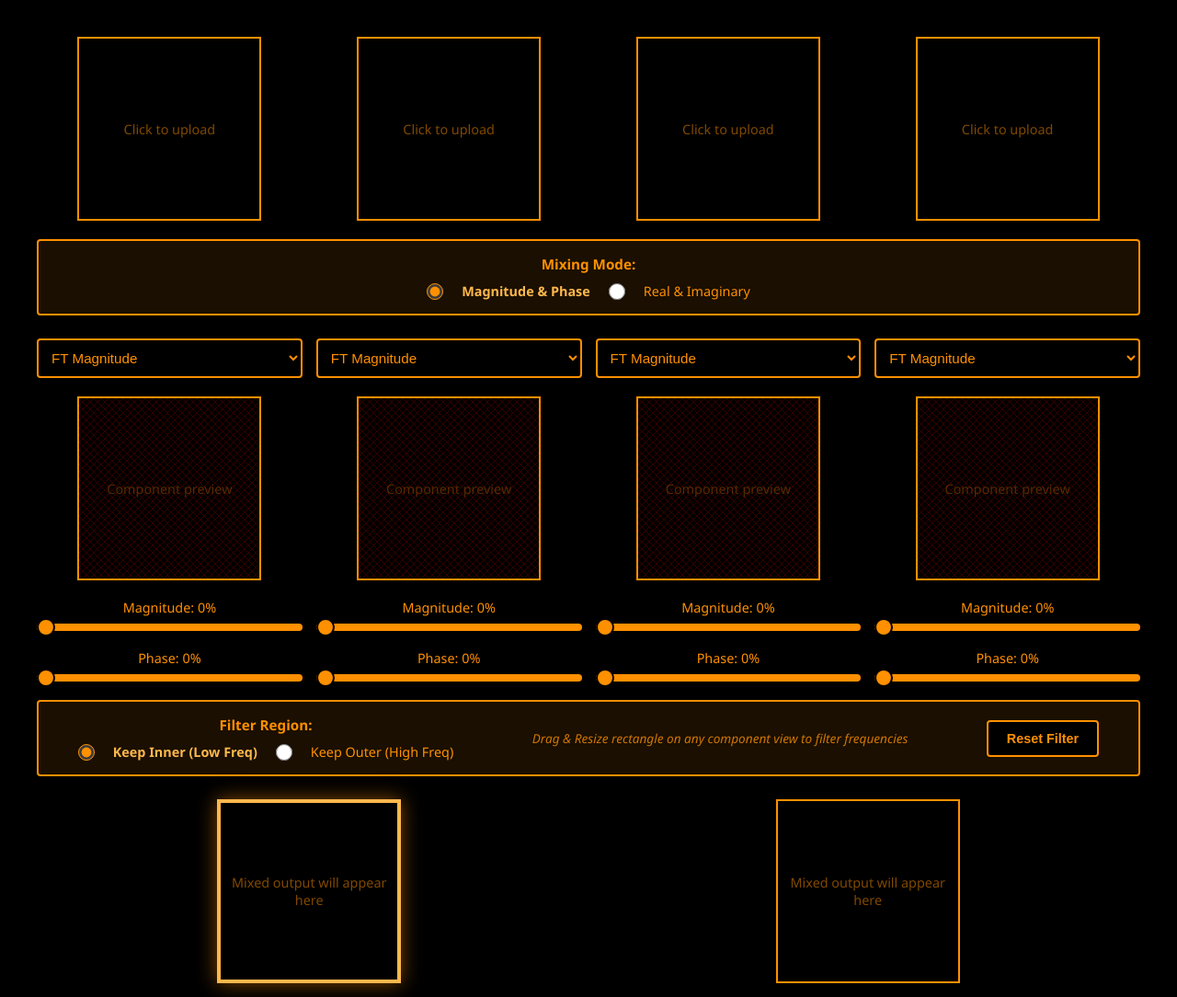
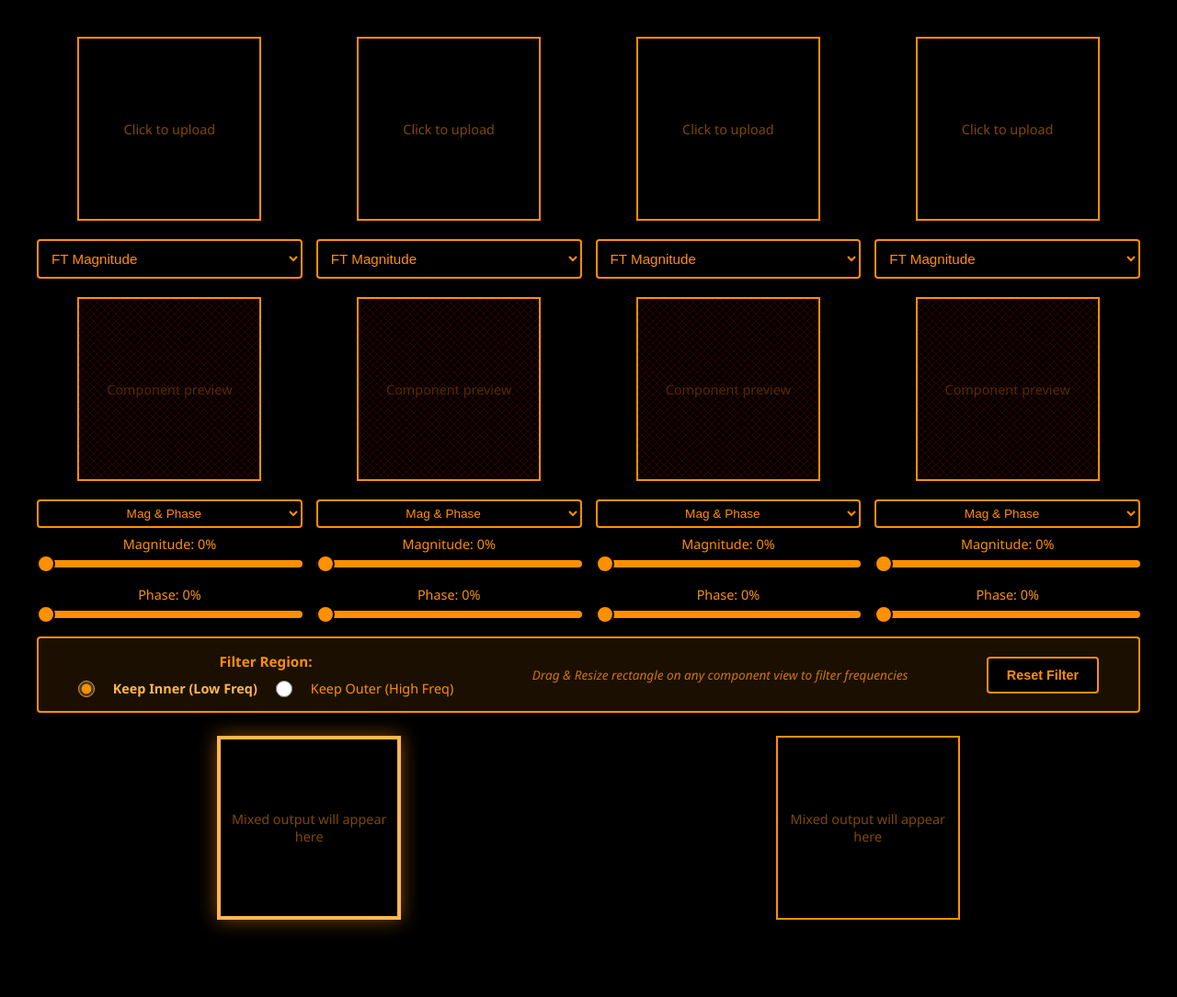
Before and after one commit to amkma/ImageProcessingAndBeamforming, a Django app: page / in a window 1280 px wide. Shown: the top 1084 px of the page at 92% size. After the commit the page ends 1060 px from the top, so only its background shows below. Run offline with Django 5.2, Linux system fonts and the light colour scheme.

Commit message:
انا فهماوي انا فهماوي

```diff
--- a/ImageProcessingAndBeamforming/views.py
+++ b/ImageProcessingAndBeamforming/views.py
@@ -143,7 +143,7 @@ def mix_images(request):
     """
     Mix images using dual-component weighting.
     POST params:
-        - mode: 'magnitude_phase' or 'real_imaginary'
+        - modes: dict {image_key: mode} where mode is 'magnitude_phase' or 'real_imaginary'
         - weights_a: dict {image_key: weight} for component A
         - weights_b: dict {image_key: weight} for component B
         - filter: dict with 'mode' and 'rect' [optional]
@@ -153,7 +153,7 @@ def mix_images(request):
 
     try:
         data = json.loads(request.body)
-        mode = data.get('mode', 'magnitude_phase')
+        modes = data.get('modes', {})
         weights_a = data.get('weights_a', {})
         weights_b = data.get('weights_b', {})
         filter_params = data.get('filter', None)
@@ -162,7 +162,7 @@ def mix_images(request):
             return JsonResponse({'error': 'No weights provided'}, status=400)
 
         # Perform mixing
-        output_image = viewer.mix_images(mode, weights_a, weights_b, filter_params)
+        output_image = viewer.mix_images(modes, weights_a, weights_b, filter_params)
         img_base64 = viewer.image_to_base64(output_image)
 
         return JsonResponse({
--- a/static/css/style.css
+++ b/static/css/style.css
@@ -139,6 +139,27 @@ body {
     display: flex;
     flex-direction: column;
     gap: 8px;
+}
+
+.slider-container .mode-select {
+    background-color: #000000;
+    color: #ff9000;
+    border: 2px solid #ff9000;
+    padding: 5px;
+    font-size: 0.85rem;
+    border-radius: 4px;
+    cursor: pointer;
+    outline: none;
+    text-align: center;
+}
+
+.slider-container .mode-select:hover {
+    border-color: #ffb84d;
+}
+
+.slider-container .mode-select option {
+    background-color: #000000;
+    color: #ff9000;
 }
 
 .slider-container label {
--- a/static/js/main.js
+++ b/static/js/main.js
@@ -12,7 +12,12 @@ const state = {
         img3: { brightness: 1.0, contrast: 1.0 },
         img4: { brightness: 1.0, contrast: 1.0 }
     },
-    mixingMode: 'magnitude_phase',
+    mixingModes: {
+        img1: 'magnitude_phase',
+        img2: 'magnitude_phase',
+        img3: 'magnitude_phase',
+        img4: 'magnitude_phase'
+    },
     weightsA: { img1: 0, img2: 0, img3: 0, img4: 0 },
     weightsB: { img1: 0, img2: 0, img3: 0, img4: 0 },
     selectedOutput: 1,
@@ -373,27 +378,31 @@ function initializeComponentSelects() {
 
 // Mixing Mode Selection
 function initializeMixingMode() {
-    const magPhase = document.getElementById('mode-mag-phase');
-    const realImag = document.getElementById('mode-real-imag');
+    for (let i = 1; i <= 4; i++) {
+        const modeSelect = document.getElementById(`mode-select-${i}`);
+        const imageKey = `img${i}`;
 
-    magPhase.addEventListener('change', () => {
-        if (magPhase.checked) {
-            state.mixingMode = 'magnitude_phase';
-            updateModeLabels('Magnitude', 'Phase');
-        }
-    });
+        modeSelect.addEventListener('change', () => {
+            state.mixingModes[imageKey] = modeSelect.value;
+            updateModeLabelsForImage(i, modeSelect.value);
+        });
 
-    realImag.addEventListener('change', () => {
-        if (realImag.checked) {
-            state.mixingMode = 'real_imaginary';
-            updateModeLabels('Real', 'Imaginary');
-        }
-    });
+        // Initialize labels
+        updateModeLabelsForImage(i, state.mixingModes[imageKey]);
+    }
 }
 
-function updateModeLabels(labelA, labelB) {
-    document.querySelectorAll('#label-a').forEach(el => el.textContent = labelA);
-    document.querySelectorAll('#label-b').forEach(el => el.textContent = labelB);
+function updateModeLabelsForImage(index, mode) {
+    const labelA = document.getElementById(`label-a-${index}`);
+    const labelB = document.getElementById(`label-b-${index}`);
+
+    if (mode === 'magnitude_phase') {
+        labelA.textContent = 'Magnitude';
+        labelB.textContent = 'Phase';
+    } else {
+        labelA.textContent = 'Real';
+        labelB.textContent = 'Imaginary';
+    }
 }
 
 async function updateComponentPreview(index) {
@@ -492,7 +501,7 @@ async function performMixing() {
             method: 'POST',
             headers: { 'Content-Type': 'application/json' },
             body: JSON.stringify({
-                mode: state.mixingMode,
+                modes: state.mixingModes,
                 weights_a: state.weightsA,
                 weights_b: state.weightsB,
                 filter: state.filter
--- a/templates/index.html
+++ b/templates/index.html
@@ -36,22 +36,7 @@
             </div>
         </div>
 
-        <!-- Row 2: Mixing Mode Selector -->
-        <div class="row filter-row">
-            <div class="filter-controls">
-                <div class="filter-group">
-                    <label class="filter-label">Mixing Mode:</label>
-                    <div class="filter-toggle">
-                        <input type="radio" id="mode-mag-phase" name="mixing-mode" value="magnitude_phase" checked>
-                        <label for="mode-mag-phase">Magnitude & Phase</label>
-                        <input type="radio" id="mode-real-imag" name="mixing-mode" value="real_imaginary">
-                        <label for="mode-real-imag">Real & Imaginary</label>
-                    </div>
-                </div>
-            </div>
-        </div>
-
-        <!-- Row 3: Component Selection Comboboxes -->
+        <!-- Row 2: Component Selection Comboboxes -->
         <div class="row combobox-row">
             <div class="combobox-container">
                 <select id="component-select-1" class="component-select">
@@ -146,19 +131,35 @@
         <!-- Row 4: Component A Weights -->
         <div class="row slider-row">
             <div class="slider-container">
-                <label for="weight-a-1"><span id="label-a">Magnitude</span>: <span id="weight-a-value-1">0</span>%</label>
+                <select id="mode-select-1" class="mode-select">
+                    <option value="magnitude_phase">Mag & Phase</option>
+                    <option value="real_imaginary">Real & Imag</option>
+                </select>
+                <label for="weight-a-1"><span id="label-a-1">Magnitude</span>: <span id="weight-a-value-1">0</span>%</label>
                 <input type="range" id="weight-a-1" class="weight-slider" min="0" max="100" value="0">
             </div>
             <div class="slider-container">
-                <label for="weight-a-2"><span id="label-a">Magnitude</span>: <span id="weight-a-value-2">0</span>%</label>
+                <select id="mode-select-2" class="mode-select">
+                    <option value="magnitude_phase">Mag & Phase</option>
+                    <option value="real_imaginary">Real & Imag</option>
+                </select>
+                <label for="weight-a-2"><span id="label-a-2">Magnitude</span>: <span id="weight-a-value-2">0</span>%</label>
                 <input type="range" id="weight-a-2" class="weight-slider" min="0" max="100" value="0">
             </div>
             <div class="slider-container">
-                <label for="weight-a-3"><span id="label-a">Magnitude</span>: <span id="weight-a-value-3">0</span>%</label>
+                <select id="mode-select-3" class="mode-select">
+                    <option value="magnitude_phase">Mag & Phase</option>
+                    <option value="real_imaginary">Real & Imag</option>
+                </select>
+                <label for="weight-a-3"><span id="label-a-3">Magnitude</span>: <span id="weight-a-value-3">0</span>%</label>
                 <input type="range" id="weight-a-3" class="weight-slider" min="0" max="100" value="0">
             </div>
             <div class="slider-container">
-                <label for="weight-a-4"><span id="label-a">Magnitude</span>: <span id="weight-a-value-4">0</span>%</label>
+                <select id="mode-select-4" class="mode-select">
+                    <option value="magnitude_phase">Mag & Phase</option>
+                    <option value="real_imaginary">Real & Imag</option>
+                </select>
+                <label for="weight-a-4"><span id="label-a-4">Magnitude</span>: <span id="weight-a-value-4">0</span>%</label>
                 <input type="range" id="weight-a-4" class="weight-slider" min="0" max="100" value="0">
             </div>
         </div>
@@ -166,19 +167,19 @@
         <!-- Row 5: Component B Weights -->
         <div class="row slider-row">
             <div class="slider-container">
-                <label for="weight-b-1"><span id="label-b">Phase</span>: <span id="weight-b-value-1">0</span>%</label>
+                <label for="weight-b-1"><span id="label-b-1">Phase</span>: <span id="weight-b-value-1">0</span>%</label>
                 <input type="range" id="weight-b-1" class="weight-slider" min="0" max="100" value="0">
             </div>
             <div class="slider-container">
-                <label for="weight-b-2"><span id="label-b">Phase</span>: <span id="weight-b-value-2">0</span>%</label>
+                <label for="weight-b-2"><span id="label-b-2">Phase</span>: <span id="weight-b-value-2">0</span>%</label>
                 <input type="range" id="weight-b-2" class="weight-slider" min="0" max="100" value="0">
             </div>
             <div class="slider-container">
-                <label for="weight-b-3"><span id="label-b">Phase</span>: <span id="weight-b-value-3">0</span>%</label>
+                <label for="weight-b-3"><span id="label-b-3">Phase</span>: <span id="weight-b-value-3">0</span>%</label>
                 <input type="range" id="weight-b-3" class="weight-slider" min="0" max="100" value="0">
             </div>
             <div class="slider-container">
-                <label for="weight-b-4"><span id="label-b">Phase</span>: <span id="weight-b-value-4">0</span>%</label>
+                <label for="weight-b-4"><span id="label-b-4">Phase</span>: <span id="weight-b-value-4">0</span>%</label>
                 <input type="range" id="weight-b-4" class="weight-slider" min="0" max="100" value="0">
             </div>
         </div>
```
Also changed, not shown: core/imagean/imagean.py (+44 -44 lines), 1 other file.
